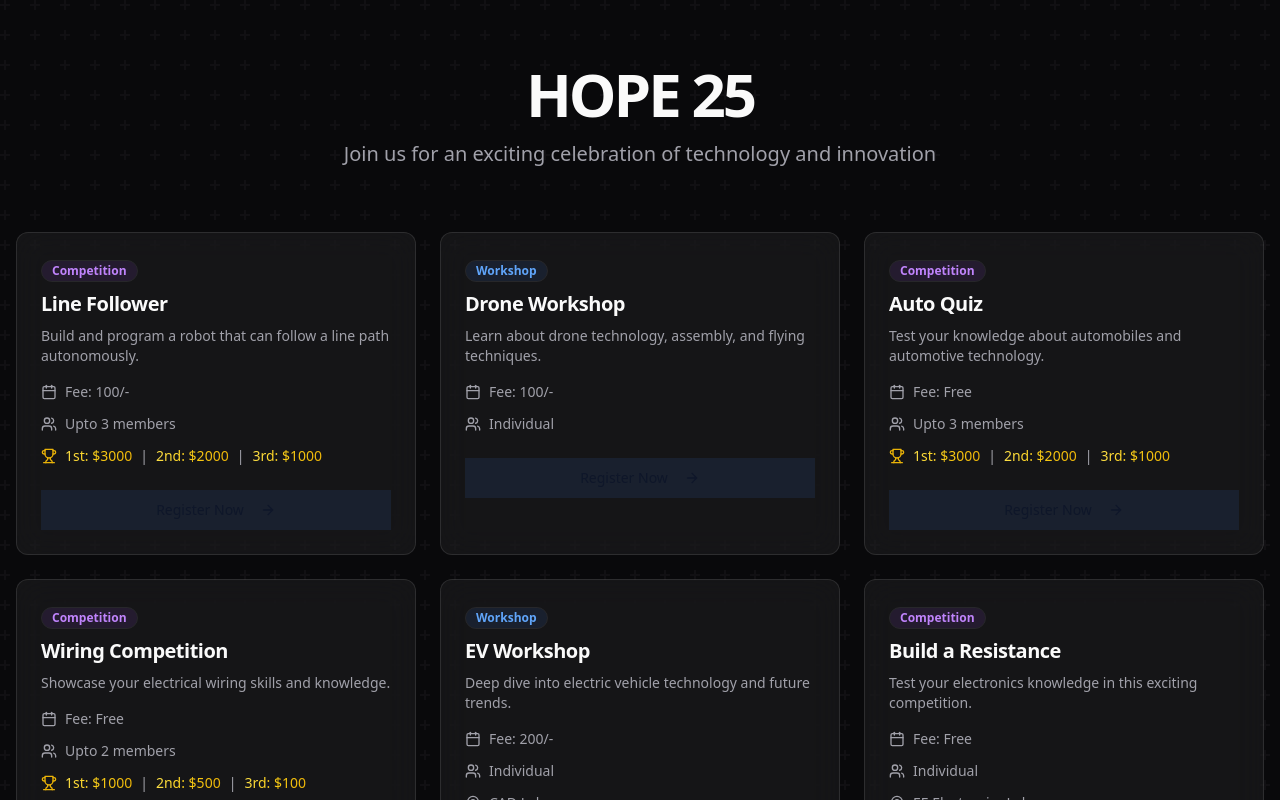
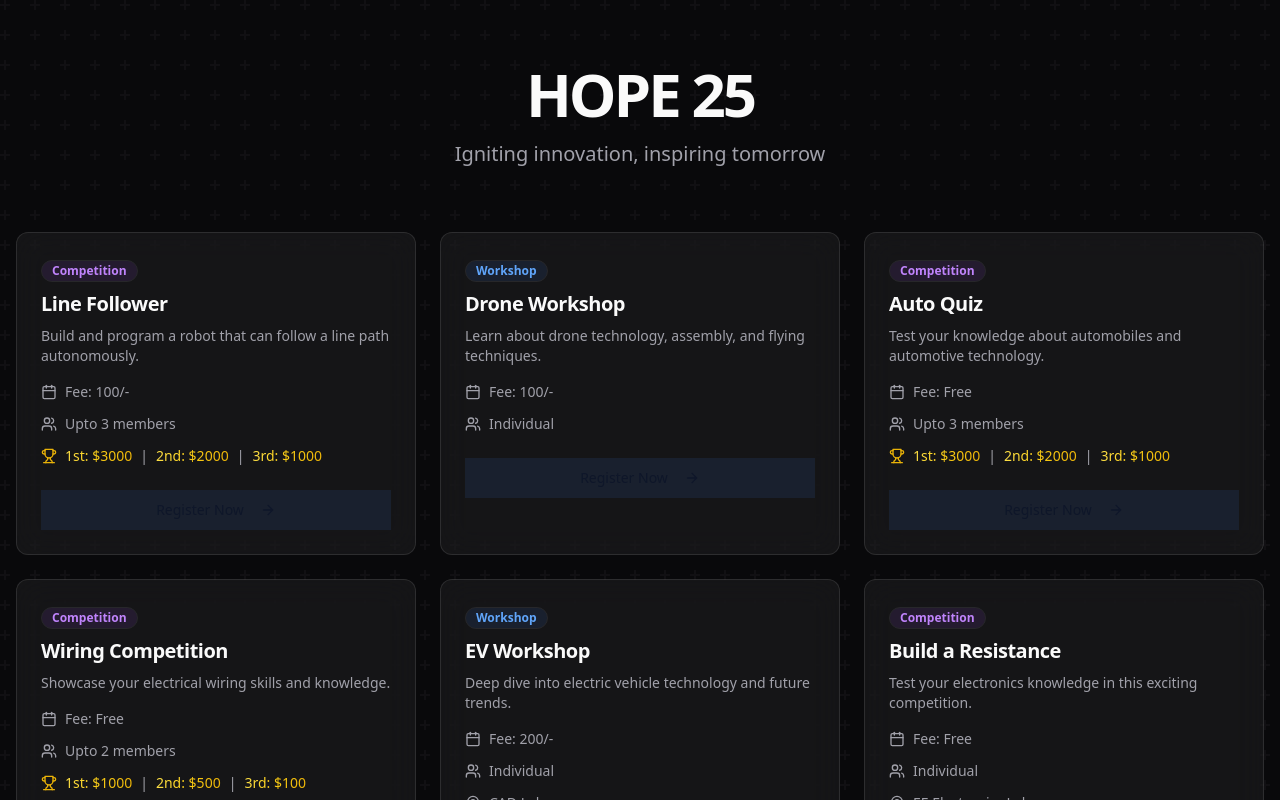
Before and after one commit to amjed-ali-k/hope25, a React (Vite) app: page / in a window 1280 px wide. Shown: the top 800 px of the page. Built offline with nearby package versions, Linux system fonts and the light colour scheme.

Commit message:
Update tech fest slogan
Update the tech fest slogan to "Igniting innovation, inspiring tomorrow".

```diff
--- a/src/pages/Index.tsx
+++ b/src/pages/Index.tsx
@@ -217,7 +217,7 @@ const Index = () => {
             HOPE 25
           </h1>
           <p className="text-xl text-muted-foreground max-w-[600px] mx-auto">
-            Join us for an exciting celebration of technology and innovation
+            Igniting innovation, inspiring tomorrow
           </p>
         </div>
 
```
